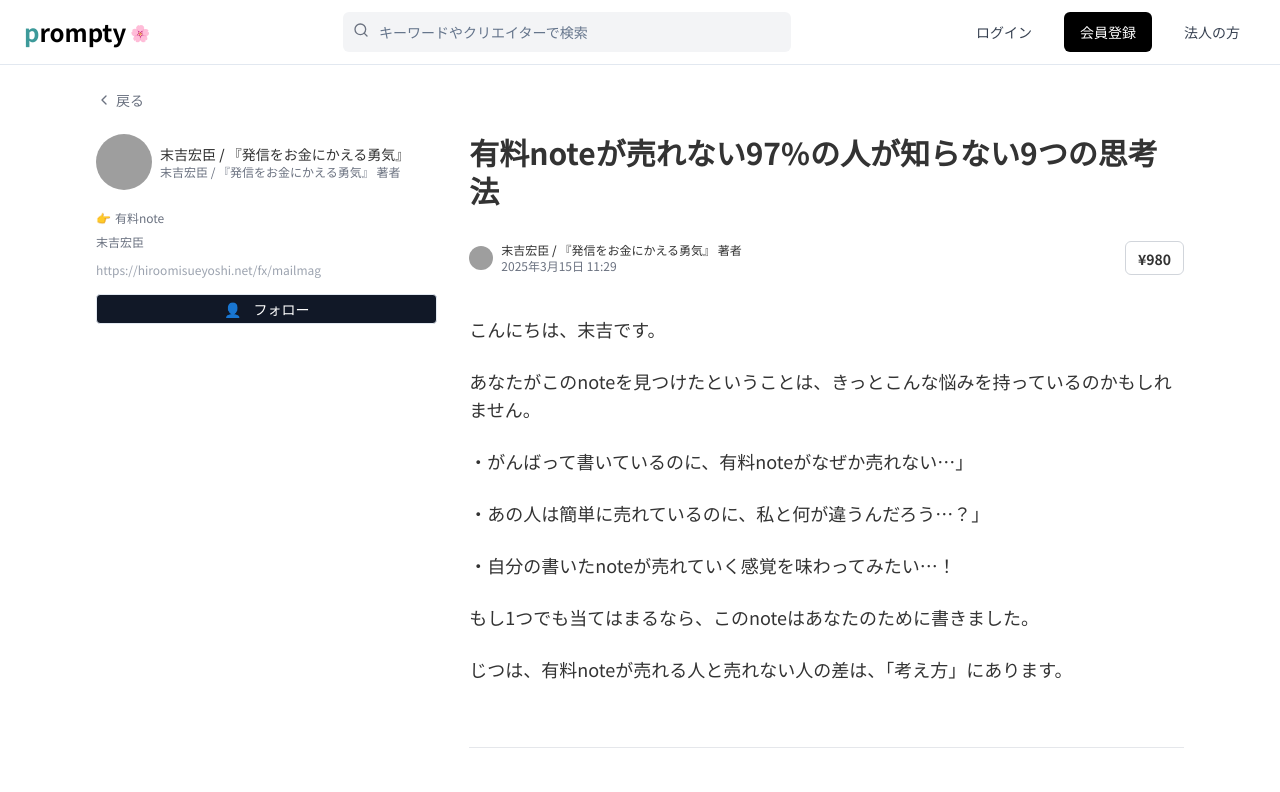
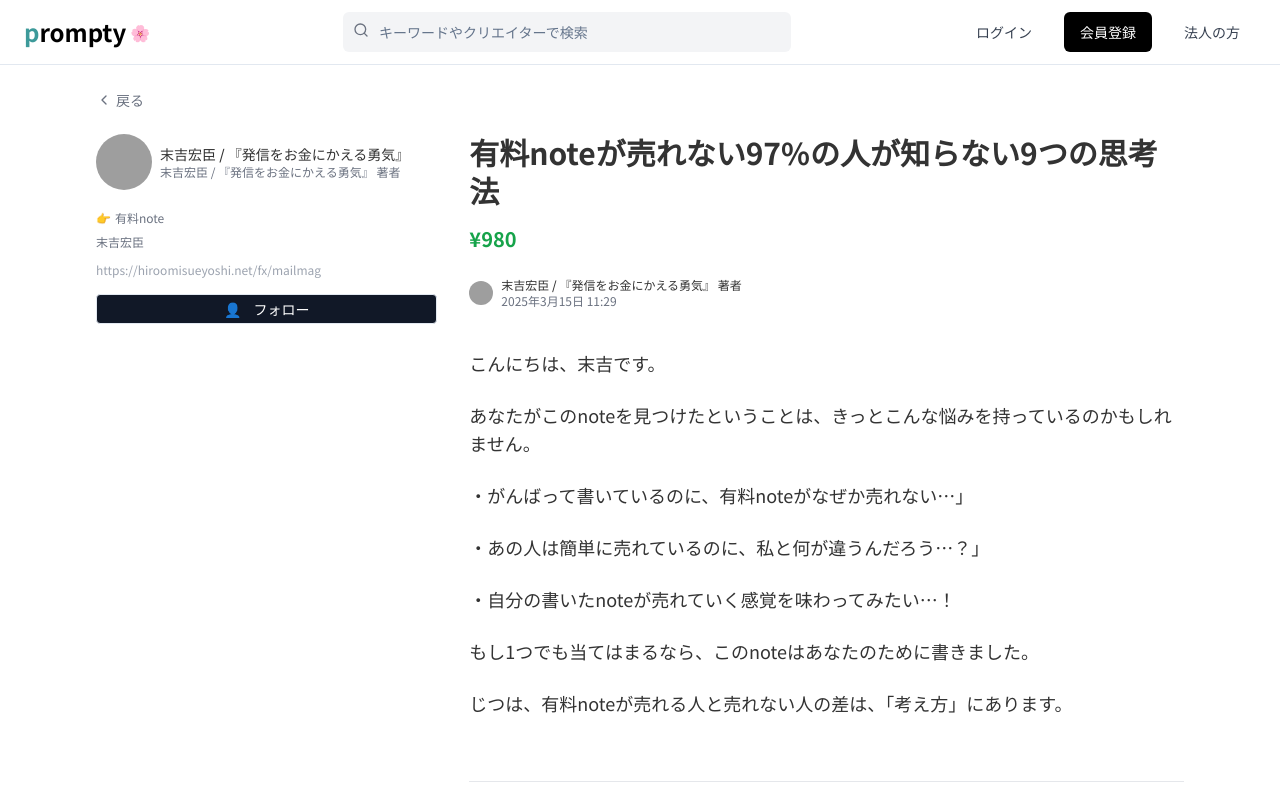
Before and after one commit to sekiguchimend/prompty, a React (Vite) app: page /prompts/1 in a window 1280 px wide. Shown: the top 792 px of the page. Built offline with nearby package versions, Linux system fonts and the light colour scheme; grey boxes are pictures that could not be loaded.

Commit message:
Add price to prompt card
Display the price of the prompt in the prompt card component.

```diff
--- a/src/components/prompt/PromptContent.tsx
+++ b/src/components/prompt/PromptContent.tsx
@@ -9,7 +9,7 @@ interface PromptContentProps {
     avatarUrl: string;
     bio: string;
     publishedAt: string;
-    website?: string; // Added website as optional property
+    website?: string;
   };
   price: number;
 }
@@ -17,7 +17,12 @@ interface PromptContentProps {
 const PromptContent: React.FC<PromptContentProps> = ({ title, content, author, price }) => {
   return (
     <article>
-      <h1 className="text-3xl font-bold mb-8 leading-tight">{title}</h1>
+      <h1 className="text-3xl font-bold mb-4 leading-tight">{title}</h1>
+
+      {/* Price display - added prominent styling */}
+      <div className="mb-6">
+        <p className="text-green-600 font-bold text-xl">¥{price.toLocaleString()}</p>
+      </div>
 
       <div className="flex items-center justify-between mb-4">
         <div className="flex items-center">
@@ -31,10 +36,6 @@ const PromptContent: React.FC<PromptContentProps> = ({ title, content, author, p
             <p className="text-xs text-gray-500">{author.publishedAt}</p>
           </div>
         </div>
-
-        <div className="border border-gray-300 rounded-md py-1 px-3">
-          <span className="font-bold text-sm">¥{price}</span>
-        </div>
       </div>
 
       <div className="prose prose-gray max-w-none my-10 text-lg">
```
